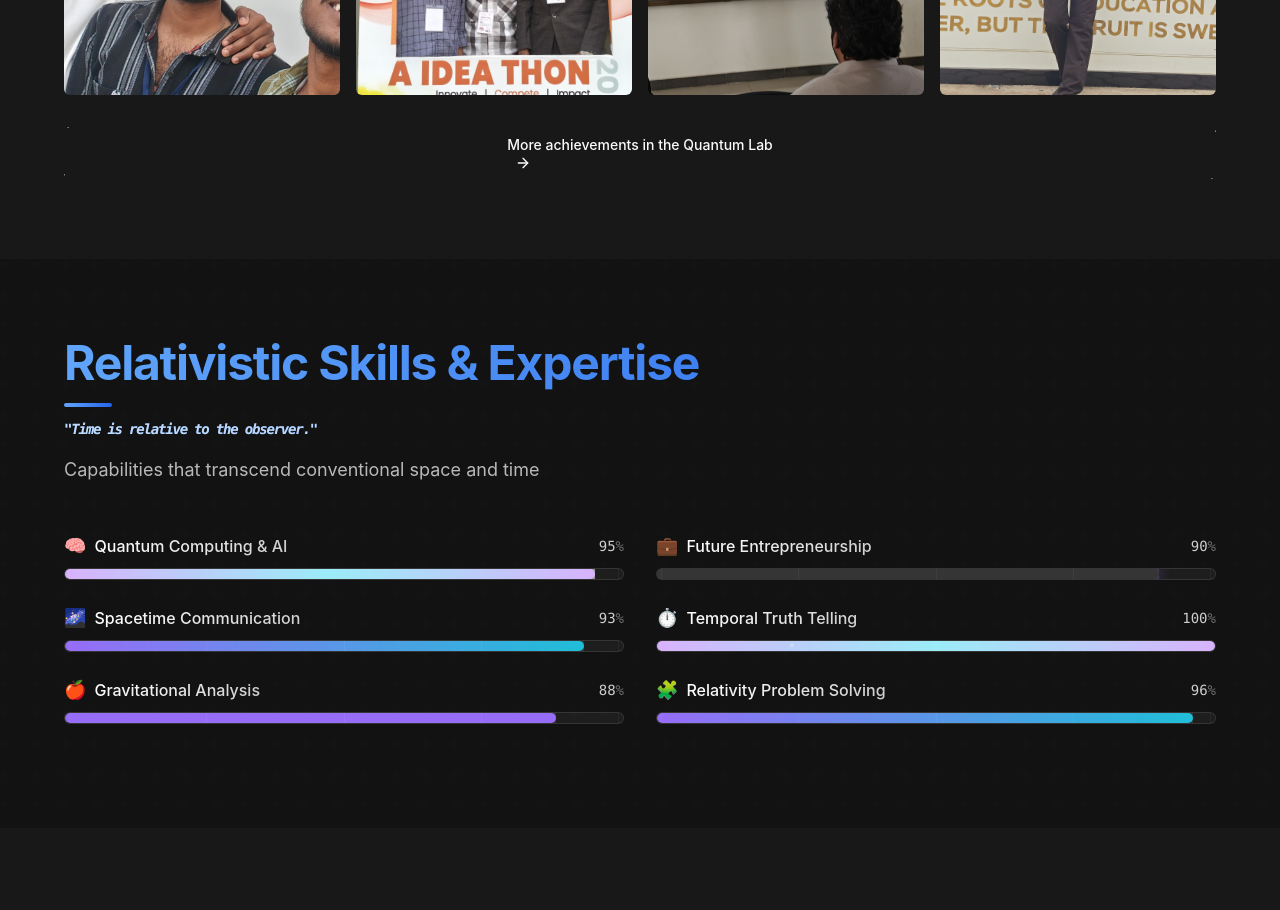
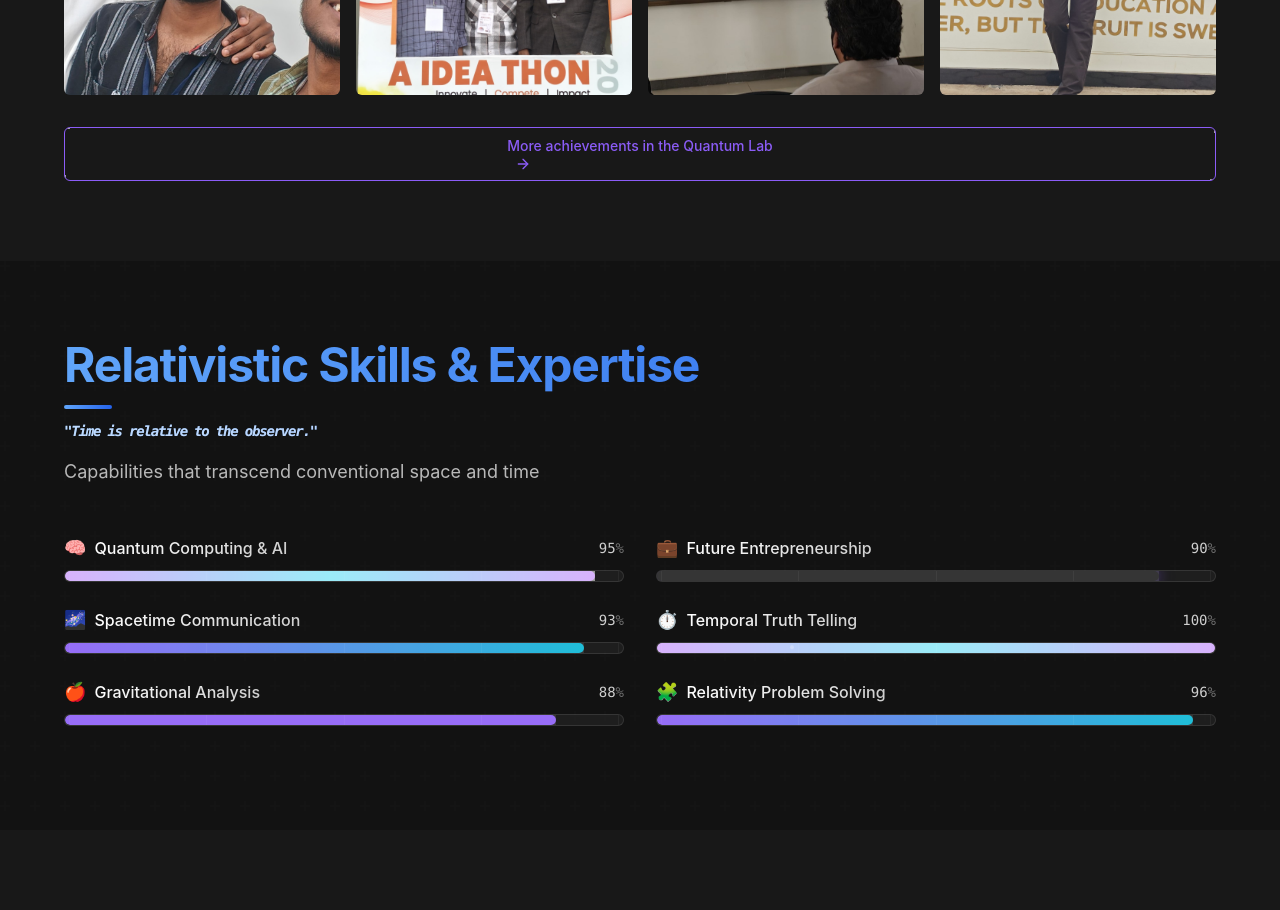
Before and after one commit to saikoushiknalubola/saikoushik-personal-site, a React (Vite) app: page / in a window 1280 px wide. Shown: the part 5340-6250 px from the top of the page. Built offline with nearby package versions, Linux system fonts and the light colour scheme; a web font is replaced by a local one.

Commit message:
Fix: Incorrect variant type in FuturisticButton
Corrected the variant prop type for FuturisticButton in the Index page to match the defined types.

```diff
--- a/src/pages/Index.tsx
+++ b/src/pages/Index.tsx
@@ -495,7 +495,7 @@ const Index = () => {
           </div>
 
           <div className="mt-8 text-center">
-            <FuturisticButton href="/projects" variant="outline" size="sm">
+            <FuturisticButton href="/projects" variant="secondary" size="sm">
               More achievements in the Quantum Lab
               <ArrowRight className="ml-2" size={16} />
             </FuturisticButton>
```
